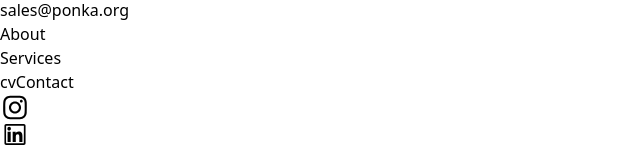
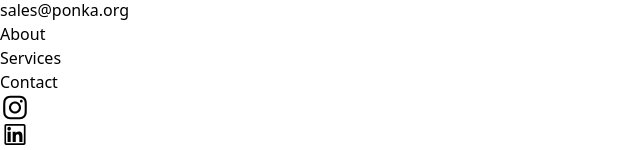
Before and after one commit to uiSubho98/ponka_test, a React (Vite) app: page /service in a window 1280 px wide. Shown: the part 1812-1962 px from the top of the page, without its empty margins (0-640 px from the left). Built offline with nearby package versions, Linux system fonts and the light colour scheme.

Commit message:
footer added

```diff
--- a/src/components/home/Float.jsx
+++ b/src/components/home/Float.jsx
@@ -5,7 +5,7 @@ const Float = () => {
   return (
     <NavLink to="/support">
       <img
-        className="fixed bottom-5 float sm:right-10 right-0 cursor-pointer bg-[#009963] text-white p-2 rounded-full w-[80px] h-[80px] shadow-lg z-50 border-4 border-[#009963]"
+        className="fixed bottom-[30%] float sm:right-10 right-2 cursor-pointer bg-[#009963] text-white p-2 rounded-full w-[80px] h-[80px] shadow-lg z-50 border-4 border-[#009963]"
         src={floatImage}
         alt="Support Float Button"
       />
--- a/src/components/home/Footer.jsx
+++ b/src/components/home/Footer.jsx
@@ -66,7 +66,7 @@ function Footer() {
             <p className="font-poppins text-sm md:text-lg">
               <Link to="/services">Services</Link>
             </p>
-            <p className="font-poppins text-sm md:text-lg"> cv
+            <p className="font-poppins text-sm md:text-lg">
               <Link to="/contact">Contact</Link>
             </p>
             <div className="flex justify-center mt-1 items-center">
--- a/src/index.css
+++ b/src/index.css
@@ -137,7 +137,5 @@ body {
     background-size: 100% 100%;
   }
 
-  .float {
-    top: 50%;
-  }
+
 }
```
